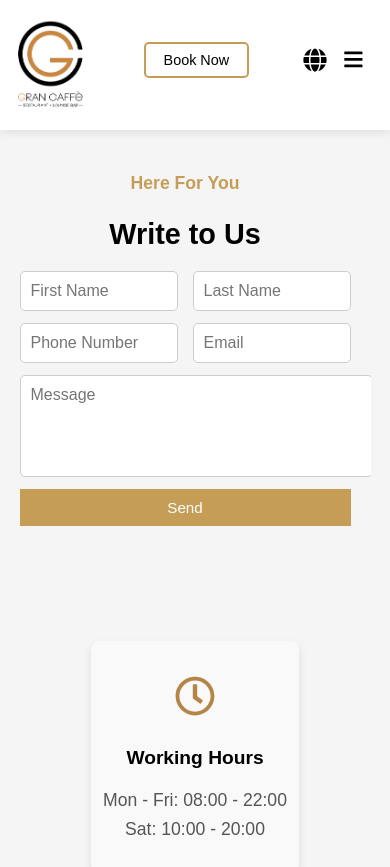
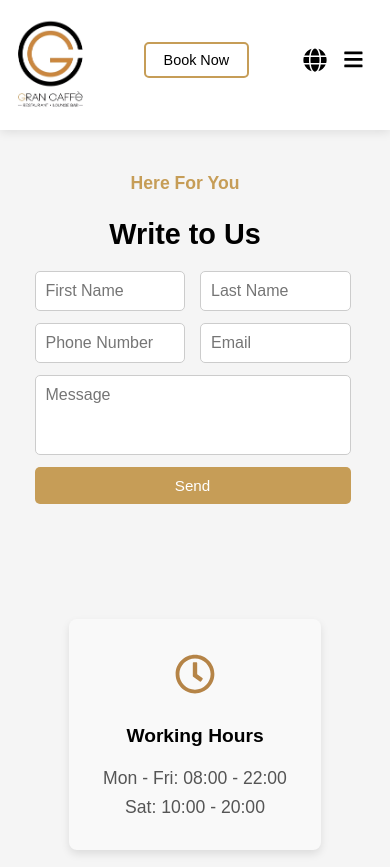
Before and after one commit to mateorumac/grancaffe, a React (Create React App) app: page /contact in a window 390 px wide. Shown: the top 867 px of the page. Built offline with nearby package versions, Linux system fonts and the light colour scheme; grey boxes are pictures that could not be loaded.

Commit message:
responzivni fixevi za mobitel

```diff
--- a/src/pages/AboutUs.css
+++ b/src/pages/AboutUs.css
@@ -834,7 +834,6 @@
     }
 }
 
-
 @media (max-width: 480px) {
     body, html {
         overflow-x: hidden;
@@ -844,12 +843,22 @@
         height: 400px;
     }
 
+    .about-hero .hero-text {
+        text-align: center;
+        align-items: center;
+        justify-content: center;
+    }
+
     .about-hero .hero-text h1 {
-        font-size: 1.8em;
+        font-size: 2em;
+        text-align: center;
+        margin-left: 0;
     }
 
     .about-hero .hero-text p {
-        font-size: 0.9em;
+        font-size: 1.2em;
+        text-align: center;
+        margin: 10px auto;
     }
 
     .about-content .content-section,
@@ -862,7 +871,7 @@
     .content-section .content-text {
         order: -1;
         padding: 10px;
-        font-size: 0.9em;
+        font-size: 1em;
         text-align: center;
     }
 
@@ -903,16 +912,16 @@
 
     .about-amenities {
         padding: 20px 10px;
-        gap: 10px;
+        gap: 70px;
         flex-direction: column;
         align-items: center;
         text-align: center;
-        margin-top: 5px;
-        margin-bottom: 20px;
+        margin-top: 30px;
+        margin-bottom: 30px;
     }
 
     .amenity-item p {
-        font-size: 0.9em;
+        font-size: 1em;
     }
 
     .cooking-section .cooking-content {
@@ -923,16 +932,16 @@
     }
 
     .cooking-text h2 {
-        font-size: 1.8em;
+        font-size: 1.6em;
     }
 
     .cooking-text p {
-        font-size: 0.9em;
+        font-size: 1em;
     }
 
     .cooking-text button {
-        padding: 10px 20px;
-        font-size: 0.9em;
+        padding: 12px 25px;
+        font-size: 1em;
     }
 
     .yacht-community {
@@ -944,11 +953,11 @@
     }
 
     .yacht-text h2 {
-        font-size: 1.7em;
+        font-size: 1.6em;
     }
 
     .yacht-text p {
-        font-size: 0.9em;
+        font-size: 1em;
     }
 
     .yacht-image {
@@ -957,13 +966,12 @@
     }
 
     .about-call-to-action {
-        width: 100%;
-        margin-left: 35px;
+        width: 95%;
         height: auto;
-        padding: 15px;
+        padding: 20px;
         align-items: center;
         text-align: center;
-        overflow: hidden;
+        margin-left: 39px;
     }
 
     .about-call-to-action h2 {
@@ -972,14 +980,15 @@
     }
 
     .about-call-to-action p {
-        font-size: 0.9em;
+        font-size: 1em;
         text-align: center;
-        margin-left: 30px;
+        margin: 10px auto;
     }
 
     .cta-content {
         padding: 15px;
         max-width: 90%;
         text-align: center;
+        margin: 0 auto;
     }
 }
--- a/src/pages/Contact.css
+++ b/src/pages/Contact.css
@@ -33,6 +33,26 @@
   margin-bottom: 20px;
 }
 
+.contact-form .form-row input {
+  width: calc(50% - 32px);
+  box-sizing: border-box;
+  padding: 10px;
+  font-size: 1em;
+  border: 1px solid #ccc;
+  border-radius: 5px;
+  outline: none;
+}
+
+.contact-form textarea {
+  width: 100%;
+  max-width: 400px;
+  box-sizing: border-box;
+  padding: 10px;
+  font-size: 1em;
+  border: 1px solid #ccc;
+  border-radius: 5px;
+  outline: none;
+}
 .contact-form {
   display: flex;
   flex-direction: column;
@@ -44,37 +64,26 @@
   gap: 15px;
 }
 
-  .form-row input,
-  .contact-form textarea {
+.contact-form button {
   width: 100%;
-    padding: 10px;
+  box-sizing: border-box;
+  max-width: 400px;
+  padding: 10px 25px;
   font-size: 1em;
-    border: 1px solid #ccc;
+  border: none;
   border-radius: 5px;
   outline: none;
+  align-self: flex-start;
+  background-color: var(--gold);
+  color: var(--white);
+  cursor: pointer;
+  transition: background-color 0.3s;
 }
 
 .contact-form textarea {
-    width: 100%;
-    padding: 10px;
-    font-size: 1em;
   font-family: inherit;
-    border: 1px solid #ccc;
-    border-radius: 5px;
-    outline: none;
   height: 100px;
   resize: none;
-}
-
-  .contact-form button {
-    align-self: flex-start;
-    padding: 10px 25px;
-    background-color: var(--gold);
-    color: var(--white);
-    border: none;
-    cursor: pointer;
-    font-size: 1em;
-    transition: background-color 0.3s;
 }
 
 .contact-form button:hover {
@@ -89,6 +98,7 @@
   overflow: hidden;
   box-shadow: 0px 4px 10px rgba(0, 0, 0, 0.2);
 }
+
 .map-container iframe {
   width: 100%;
   height: 100%;
@@ -200,7 +210,6 @@
   transition: box-shadow 0.2s ease, border-color 0.2s ease;
 }
 
-/* Responsive Styling */
 @media (max-width: 1366px) {
   .contact-content {
       gap: 20px;
@@ -285,19 +294,37 @@
 @media (max-width: 480px) {
   .contact-info h2 {
       font-size: 1.8em;
-
   }
 
   .contact-details {
-    gap: 15px;
+      gap: 30px;
+  }
+
+  .detail-item {
+      flex: 1 1 auto;
+      width: 65%;
+      text-align: center;
+  }
+
+  .detail-icon {
+      font-size: 2em;
   }
 
   .detail-item h4 {
       font-size: 1.2em;
   }
 
+  .detail-item p {
+      font-size: 1em;
+  }
+
   .contact-form textarea {
       height: 80px;
+  }
+
+  .contact-form .form-row input {
+      width: 100%;
+      box-sizing: border-box;
   }
 
   .contact-form button {
@@ -319,4 +346,14 @@
       padding: 0;
   }
 
+  .contact-form {
+      align-items: center;
+      justify-content: center;
+      max-width: 100%;
+      margin-left: 15px;
   }
+
+  .contact-form button {
+      align-self: center;
+  }
+}
--- a/src/pages/Home.css
+++ b/src/pages/Home.css
@@ -182,7 +182,7 @@ body {
 .hero-text-inner {
   padding-left: 70px;
   padding-right: 70px;
-  text-align: left;
+  text-align: center;
 }
 
 .hero-text-inner h4 {
@@ -827,12 +827,13 @@ button:hover {
 @media (max-width: 480px) {
 
   .hero {
-    height: 800px;
+    height: 700px;
     margin-bottom: 20px;
   }
 
   .hero-text-container {
     padding: 10px;
+    height: 650px;
   }
 
   .hero-heading {
@@ -919,6 +920,9 @@ button:hover {
 
   .features {
     padding: 15px;
+    margin-top: 30px;
+    margin-bottom: 8px;
+    gap: 40px;
   }
 
   .feature-icon {
```
Lines whose indentation alone changed are shown as unchanged.
